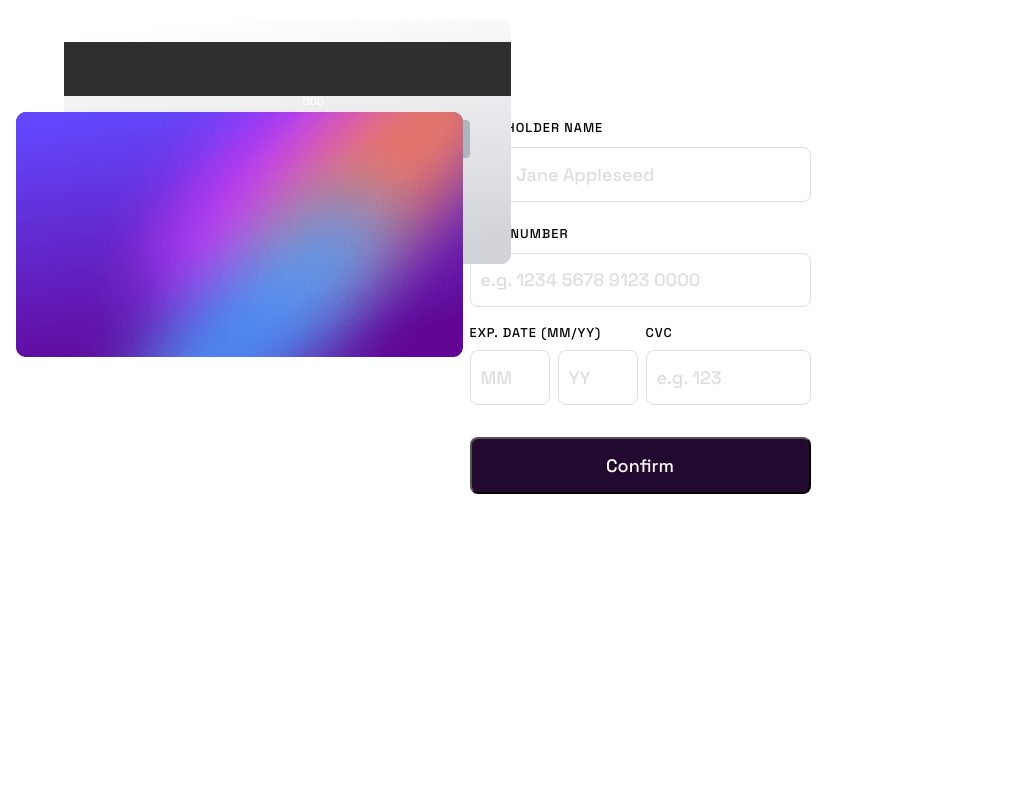
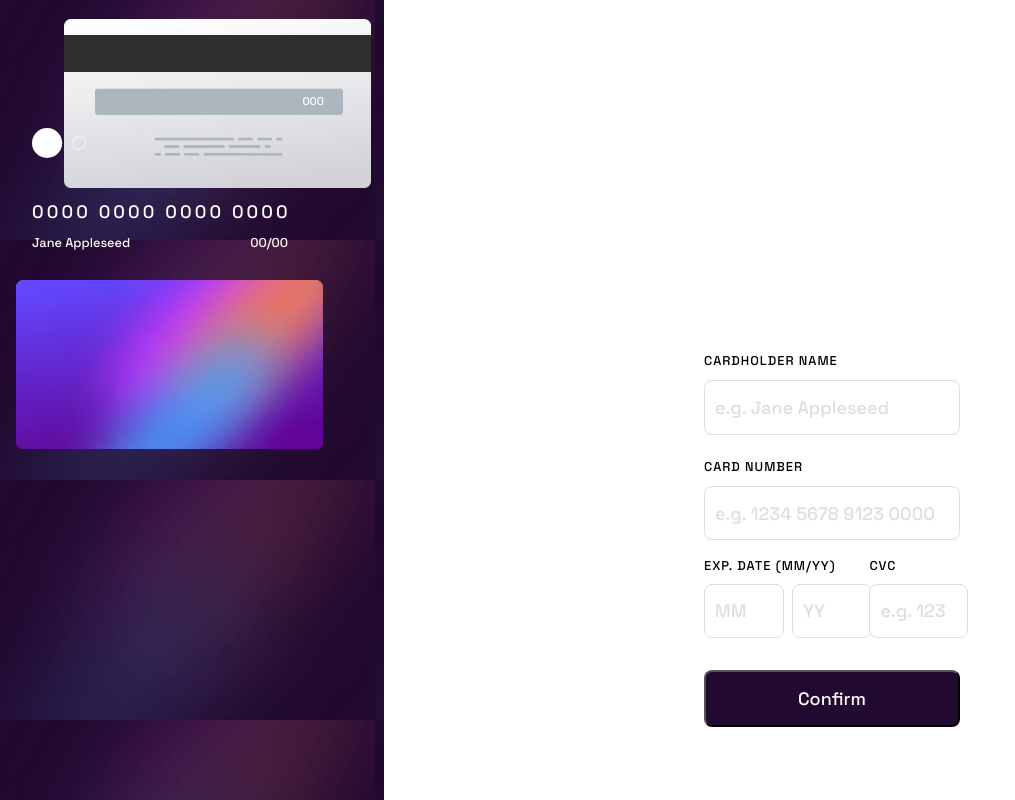
Before and after one commit to sclingan/interactive-card-details, a React (Vite) app: page / in a window 1280 px wide. Shown: the top 800 px of the page, without its empty margins (0-1015 px from the left). Built offline with nearby package versions, Linux system fonts and the light colour scheme.

Commit message:
Fixing responsive layout

```diff
--- a/src/App.css
+++ b/src/App.css
@@ -163,27 +163,41 @@ button {
 @media(min-width: 40rem) {
 
   body {
-    flex-direction: row;
+    display: inline;
+    /* flex-direction: row; */
   }
 
   main {
     display: flex;
     flex-direction: row;
     align-items: center;
-    justify-content: center;
+    /* justify-content: center; */
+    /* margin-inline: 2rem; */
+    /* margin-top: 5rem; */
   }
 
   header {
+    display: flex;
+    flex-direction: column;
+    /* margin-top: 4rem;    */
+    min-width: 30%;
+    min-height: 70rem;
   }
 
   .card-back {
-    position: fixed;
+    position: relative;
   }
 
   .card-front {
-    z-index: 2;
+    position: relative;
   }
 
   section {
+    min-width: 60%;
+    /* align-items: center; */
+    /* justify-content: center; */
+    padding-inline: 20rem;
+    margin-top: 0;
+    padding-top: 0;
   }
 }
--- a/src/header.tsx
+++ b/src/header.tsx
@@ -7,8 +7,12 @@ function Header() {
 
   return (
     <header>
+      <div className='card-container'>
         <img src={cardBack} alt="" className='card-back'></img>
+        </div>
+        <div className='card-container-front'>
         <img src={cardFront} alt="" className='card-front'></img>
+        </div>
         <div className='card-info'>
           <img src={cardLogo} alt="" className='card-logo'></img>
            <p className='card-number'>0000 0000 0000 0000</p>
```
